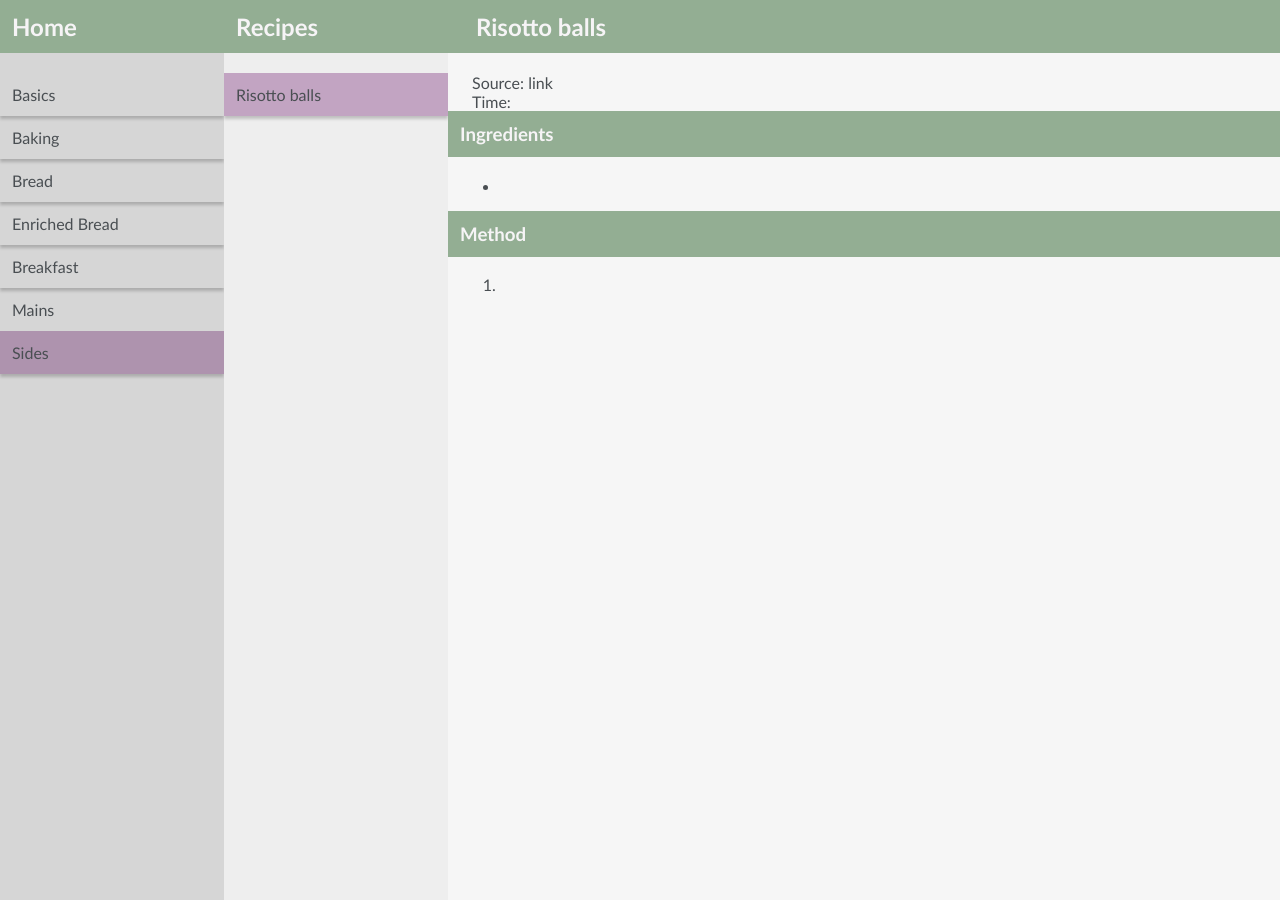
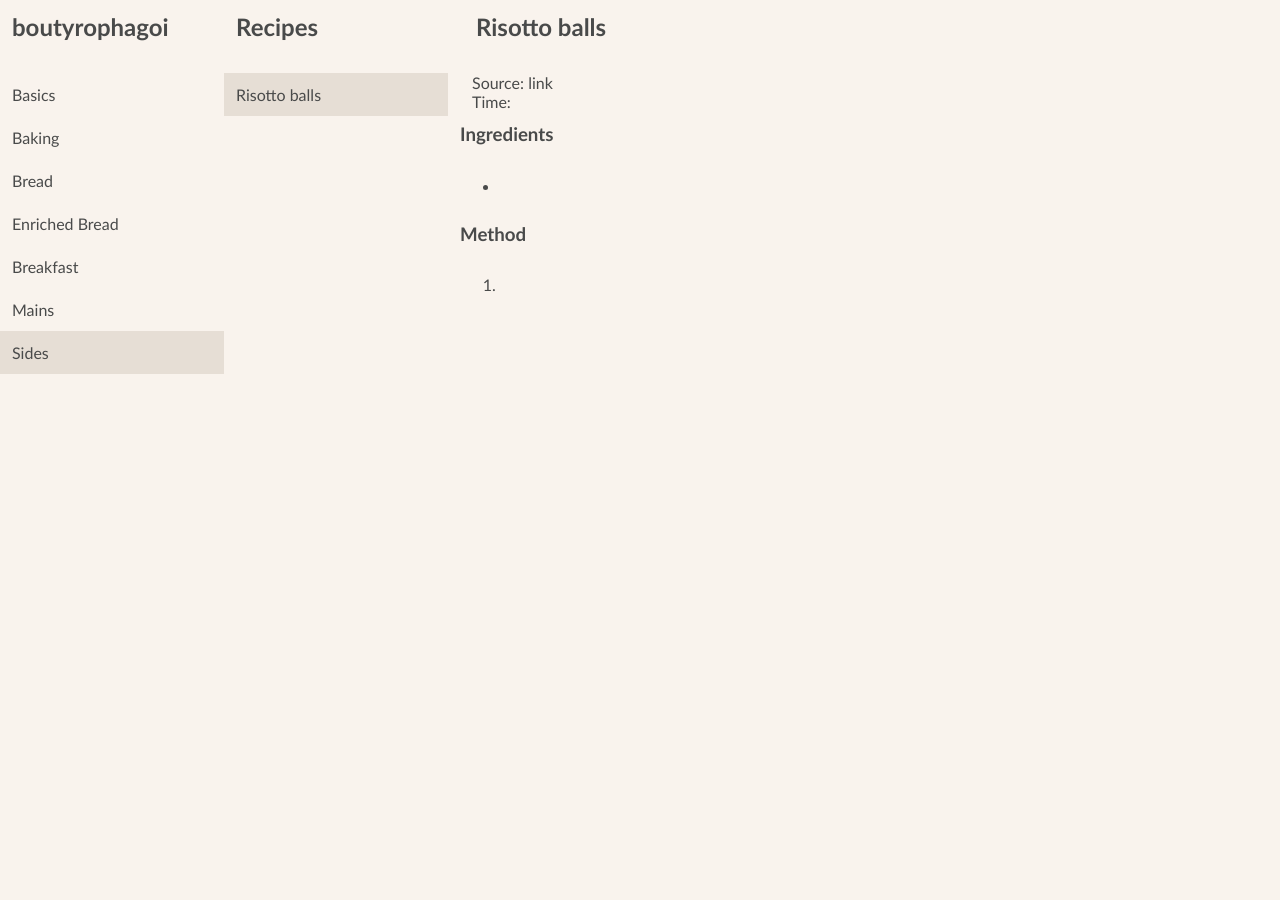
Before and after one commit to slfed/recipes, a Jekyll site: the page built from _recipes/sides/risotto-balls.md, in a window 1280 px wide. Built offline with Jekyll 4.4.1, drawn with Linux system fonts in a browser that asks for light colours.

Commit message:
Improve style

```diff
--- a/_includes/cat-list.html
+++ b/_includes/cat-list.html
@@ -1,6 +1,6 @@
 <div class="cat-list {% if page.layout == 'index' %}mob-vis{% endif %}">
-    <h2 class="home">
-        <a class="no-mob" href="{{ '/' | relative_url }}">Home</a>
+    <h2>
+        <a class="no-mob" href="{{ '/' | relative_url }}">{{ site.title }}</a>
         <span class="only-mob">{{ site.title }}</span>
     </h2>
     {%- assign cats = site.categories | sort: "order" -%}
@@ -10,6 +10,6 @@
         {%- assign selcat = page.title | downcase | replace: ' ', '-' -%}
     {%- endif -%}
     {%- for c in cats -%}
-        <a {% if c.slug == selcat %}class='cat-hl'{%- endif %} href='{{ c.slug | relative_url }}'>{{ c.title }}</a>
+        <a {% if c.slug == selcat %}class='highlight'{%- endif %} href='{{ c.slug | relative_url }}'>{{ c.title }}</a>
     {%- endfor -%}
 </div>
--- a/_includes/rec-list.html
+++ b/_includes/rec-list.html
@@ -14,7 +14,7 @@
         {%- assign dir = a.path | remove: '_recipes/' | split: '/' | first -%}
         {%- assign alow = a.url -%}
         {%- if dir == cat -%}
-            <a {% if a.title == selrec -%}class='rec-hl'{%- endif %} {% unless a.title == selrec -%}href='{{ a.url | relative_url }}'{%- endunless -%}>{{ a.title }}</a>
+            <a {% if a.title == selrec -%}class='highlight'{%- endif %} {% unless a.title == selrec -%}href='{{ a.url | relative_url }}'{%- endunless -%}>{{ a.title }}</a>
         {%- endif -%}
     {%- endfor -%}
 </div>
--- a/_includes/style.scss
+++ b/_includes/style.scss
@@ -1,10 +1,9 @@
 $menu-width: 14rem;
 $gen-padding: 12px;
 $sans-serif: Carlito, Calibri, sans-serif;
-$gray: #7a8288;
-$background-color: #F6F6F6;
-$text-color: mix(black, $gray, 40%);
-$light-color: #f6f4f6;
+$background-color: #F9F3ED;
+$hover-color: #e6ded5;
+$text-color: #494a4a;
 
 @mixin md {
     @media (min-width: #{768px}) {
@@ -40,10 +39,16 @@ p {
     margin: 10px 0;
 }
 
-.cat-list, .rec-list {
+a:hover,
+.highlight {
+    background-color: $hover-color;
+}
+
+.cat-list,
+.rec-list {
     display: none;
     text-align: center;
-    overflow-y: auto;
+    overflow-y: scroll;
     -webkit-overflow-scrolling: touch;
     @include md {
         flex-basis: 100vw;
@@ -53,14 +58,6 @@ p {
         flex-basis: $menu-width;
         min-width: $menu-width;
     }
-}
-
-.cat-list {
-    background-color: #d6d6d6;
-}
-
-.rec-list {
-    background-color: #eeeeee;
 }
 
 .content {
@@ -90,7 +87,9 @@ p {
     }
 }
 
-.content > h2, .content > h3, .content > h4 {
+.content > h2,
+.content > h3,
+.content > h4 {
     text-align: center;
     @include md {
         text-align: initial;
@@ -99,18 +98,20 @@ p {
     }
 }
 
-.cat-list > a, .rec-list > a {
-    display: block;
-    padding: $gen-padding;
-    box-shadow: 0px 3px 3px 0px rgba(0,0,0,0.2);
+.title-center {
+    margin-left: 16px;
+    margin-right: 20px;
 }
 
-.home, .rec-list > h2, .content > h2, .content > h3 {
+.cat-list > a,
+.rec-list > a,
+.cat-list > h2,
+.rec-list > h2,
+.content > h2,
+.content > h3 {
     display: block;
     padding: $gen-padding;
     margin-top: 0px;
-    background-color: #93ae93;
-    color: $light-color !important;
 }
 
 .mob-vis {
@@ -134,28 +135,3 @@ p {
     position: absolute;
     left: 10px;
 }
-
-.title-center {
-    margin-left: 16px;
-    margin-right: 20px;
-}
-
-.home a {
-    color: $light-color !important;
-}
-
-.cat-list > a:hover {
-    background-color: #b7b7b7;
-}
-
-.rec-list > a:hover {
-    background-color: #cccccc;
-}
-
-.cat-hl, .cat-hl:hover {
-    background-color: #ae93ae !important;
-}
-
-.rec-hl, .rec-hl:hover {
-    background-color: #c2a4c2 !important;
-}
```
